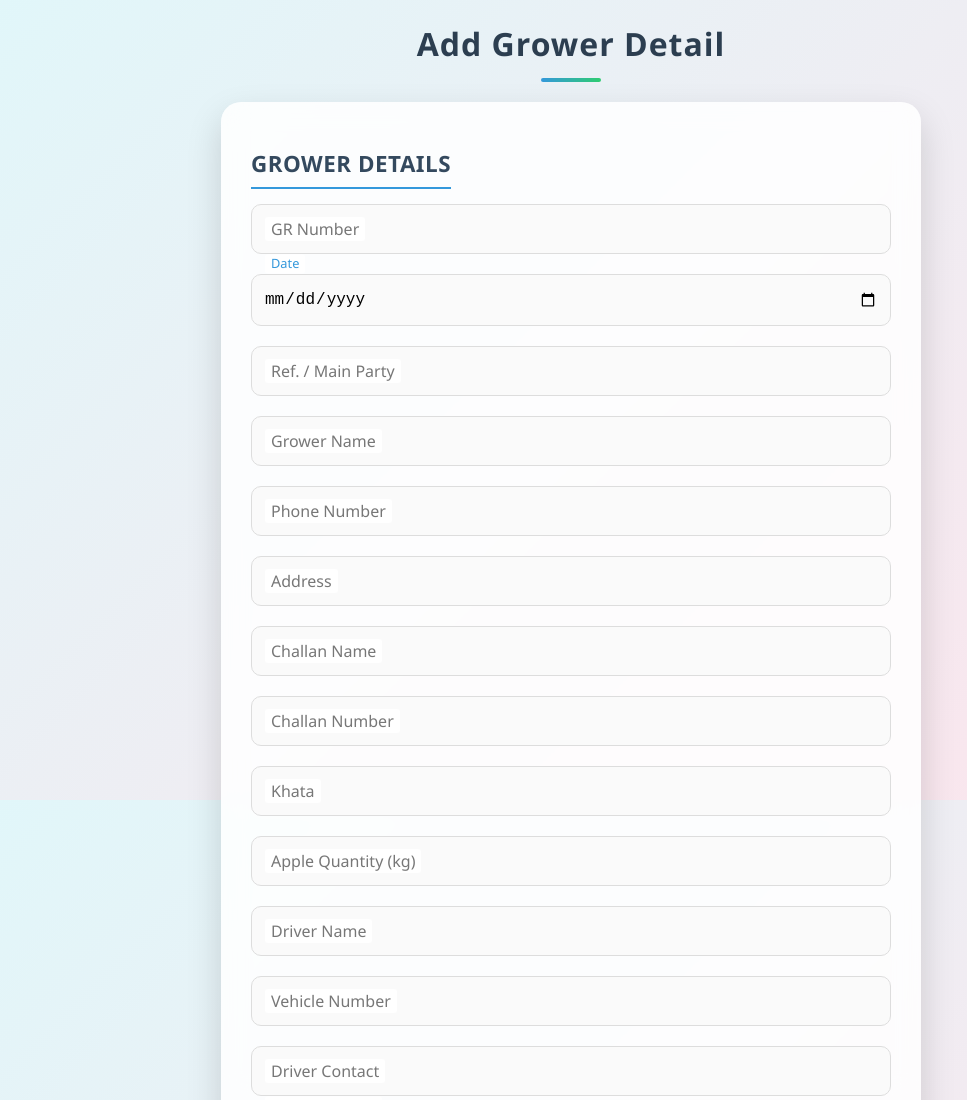
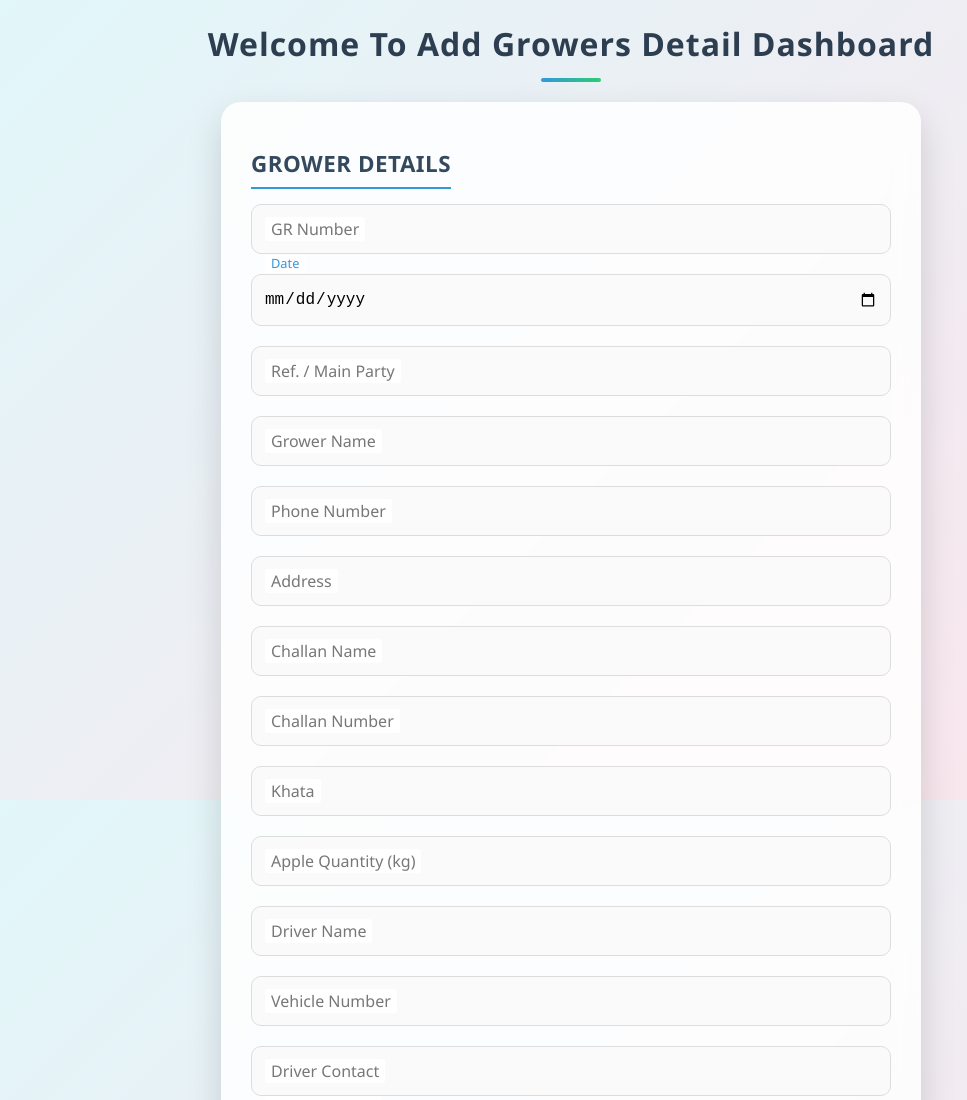
Before and after one commit to dardanishahmad/growerdata.in, a plain HTML site: page index.html in a window 1280 px wide. Shown: the top 1100 px of the page, without its empty margins (69-1036 px from the left). Drawn offline with Linux system fonts and the light colour scheme; no server answers.

Commit message:
Update index.html

```diff
--- a/index.html
+++ b/index.html
@@ -244,7 +244,7 @@ button[type="submit"]:hover {
 </head>
 <body>
 
-  <h2>Add Grower Detail</h2>
+  <h2>Welcome To Add Growers Detail Dashboard</h2>
   <form id="growerForm">
     <div class="section-title">Grower Details</div>
 
```
